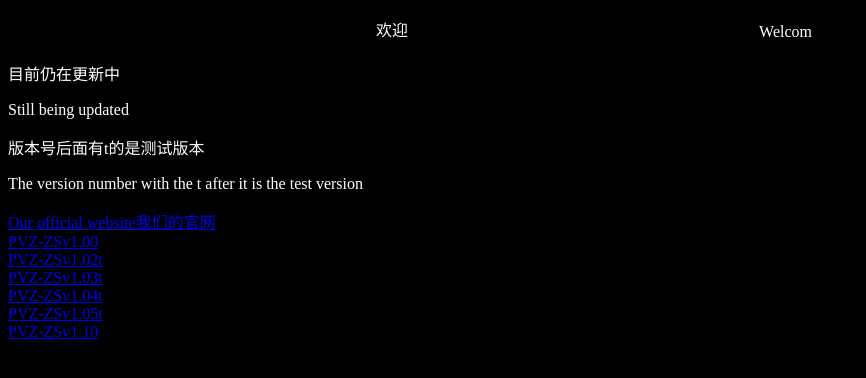
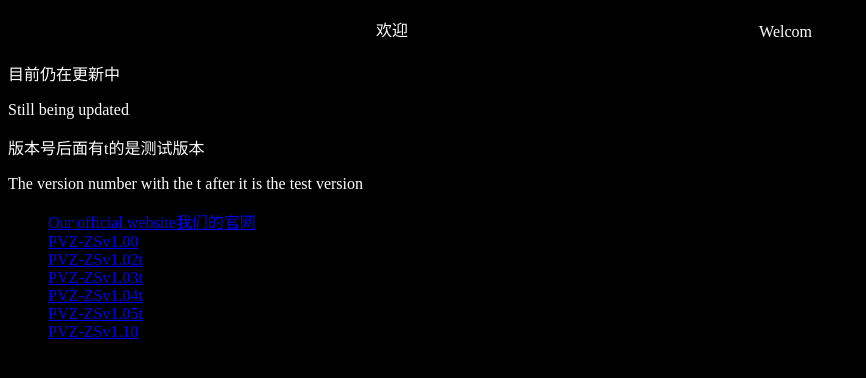
Before and after one commit to ZiChenStudio/PVZZS, a plain HTML site: page index.html in a window 1280 px wide. Shown: the part 118-496 px from the top of the page, without its empty margins (0-866 px from the left). Drawn offline with Linux system fonts and the light colour scheme.

Commit message:
Update index.html

```diff
--- a/index.html
+++ b/index.html
@@ -13,13 +13,15 @@
 <p style="color:white">Still being updated</p>
 <p style="color:white">版本号后面有t的是测试版本</p>
 <p style="color:white">The version number with the t after it is the test version</p>
-<a href="https://zichenstudio.github.io/net" target="_blank">Our official website我们的官网</a><br>
-<a href="https://wws.lanzouw.com/i0Wvx04zy5yd" target="_blank">PVZ-ZSv1.00</a><br>
-<a href="https://wws.lanzouw.com/iFSoh051w1za" target="_blank">PVZ-ZSv1.02t</a><br>
-<a href="https://wws.lanzouw.com/ia62y051zk5c" target="_blank">PVZ-ZSv1.03t</a><br>
-<a href="https://wws.lanzouw.com/iXINm0527b6h" target="_blank">PVZ-ZSv1.04t</a><br>
-<a href="https://wws.lanzouw.com/icXgV0548z6j" target="_blank">PVZ-ZSv1.05t</a><br>
-<a href="https://wws.lanzouw.com/i3cap055ujwh" target="_blank">PVZ-ZSv1.10</a><br>
+<ul>
+  <li> <a href="https://zichenstudio.github.io/net" target="_blank">Our official website我们的官网</a> </li>
+  <li> <a href="https://wws.lanzouw.com/i0Wvx04zy5yd" target="_blank">PVZ-ZSv1.00</a> </li>
+  <li> <a href="https://wws.lanzouw.com/iFSoh051w1za" target="_blank">PVZ-ZSv1.02t</a> </li>
+  <li> <a href="https://wws.lanzouw.com/ia62y051zk5c" target="_blank">PVZ-ZSv1.03t</a> </li>
+  <li> <a href="https://wws.lanzouw.com/iXINm0527b6h" target="_blank">PVZ-ZSv1.04t</a> </li>
+  <li> <a href="https://wws.lanzouw.com/icXgV0548z6j" target="_blank">PVZ-ZSv1.05t</a> </li>
+  <li> <a href="https://wws.lanzouw.com/i3cap055ujwh" target="_blank">PVZ-ZSv1.10</a> </li>
+</ul>
 <script>
 //网站禁止选择文字
     document.body.onselectstart = function() {
```
